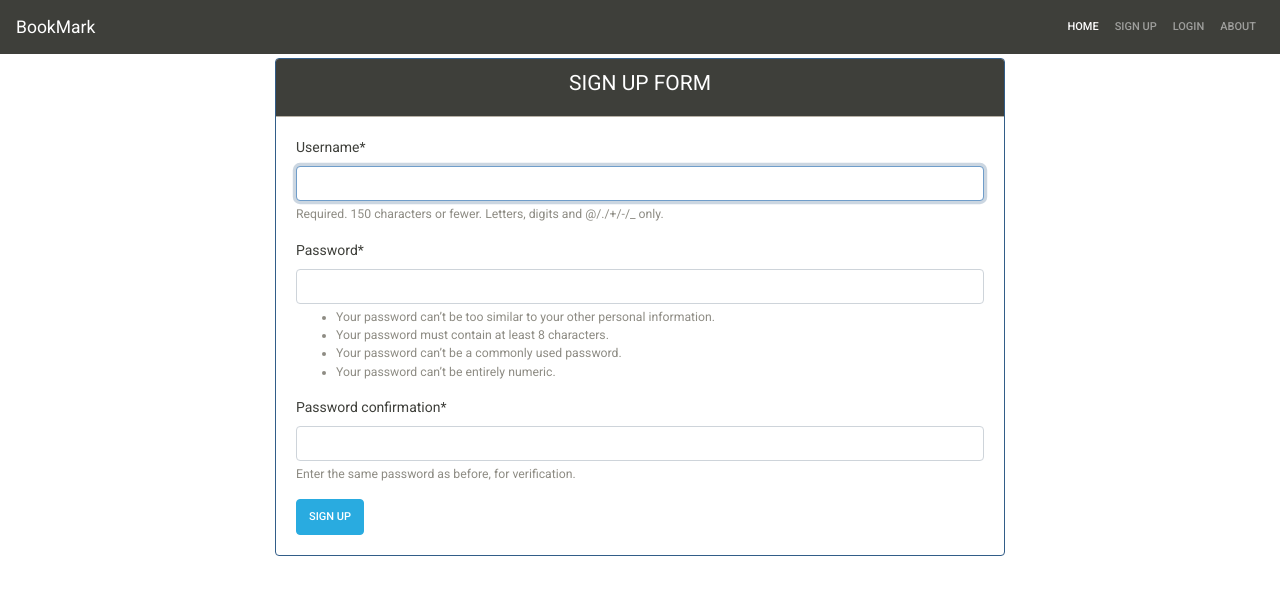
After one commit to nilldiggonto/Vue_Axios_Dj3, a Django app: page /bookmark/signup/ in a window 1280 px wide. The commit adds this page. Shown: the top 595 px of the page. Run offline with Django 3.2, Linux system fonts and the light colour scheme; some libraries are stand-ins or nearby versions.

Commit message:
default signup

```diff
--- a/backend/backend/settings.py
+++ b/backend/backend/settings.py
@@ -41,8 +41,9 @@ INSTALLED_APPS = [
     'bookmarks',
     'rest_framework',
     'corsheaders',
+    'crispy_forms',
 ]
-
+CRISPY_TEMPLATE_PACK = 'bootstrap4'
 MIDDLEWARE = [
     'django.middleware.security.SecurityMiddleware',
     'django.contrib.sessions.middleware.SessionMiddleware',
--- /dev/null
+++ b/backend/bookmarks/templates/bookmarks/signup.html
@@ -0,0 +1,27 @@
+{% extends 'base.html' %}
+{% load crispy_forms_tags %}
+
+{% block content %}
+
+<div class="container mt-1">
+    <div class="row d-flex justify-content-center">
+        <div class="col-md-8 ">
+            <div class="card border border-primary  ">
+                <div class="card-header text-center bg-primary text-white">
+                    <h4>SIGN UP FORM</h4>
+                </div>
+
+                <div class="card-body">
+                    <form action="" method="POST" class="form">
+                        {%csrf_token %}
+                        {{form|crispy }}
+
+                        <button class="btn btn-info">SIGN UP</button>
+                    </form>
+                </div>
+            </div>
+        </div>
+    </div>
+</div>
+
+{% endblock %}
--- a/backend/bookmarks/urls.py
+++ b/backend/bookmarks/urls.py
@@ -1,5 +1,6 @@
 from django.urls import path
-from .views import bookmarkView
+from .views import bookmarkView,SignupView
 urlpatterns = [
     path('',bookmarkView,name='bookmark-page'),
+    path('signup/',SignupView,name='bookmark-signup'),
 ]
--- a/backend/bookmarks/views.py
+++ b/backend/bookmarks/views.py
@@ -1,6 +1,30 @@
-from django.shortcuts import render
+from django.shortcuts import render,redirect
+from django.contrib.auth import login
+from django.contrib.auth.forms import UserCreationForm
+
 
 # Create your views here.
 def bookmarkView(request):
     template_name = 'bookmarks/bookmark.html'
     return render(request,template_name)
+
+## Default Signup
+def SignupView(request):
+    form = UserCreationForm()
+
+    if request.method == 'POST':
+        form = UserCreationForm(request.POST)
+
+        if form.is_valid():
+            user = form.save()
+            login(request,user)
+
+            return redirect('bookmark-page')
+        else:
+            form = UserCreationForm()
+
+    template_name = 'bookmarks/signup.html'
+    context = {
+        'form':form,
+    }
+    return render(request,template_name,context)
--- a/backend/templates/navbar.html
+++ b/backend/templates/navbar.html
@@ -12,7 +12,7 @@
           </a>
         </li>
         <li class="nav-item">
-          <a class="nav-link" href="#">Sing Up</a>
+          <a class="nav-link" href="{% url 'bookmark-signup' %}">Sign Up</a>
         </li>
         <li class="nav-item">
           <a class="nav-link" href="#">Login</a>
```
